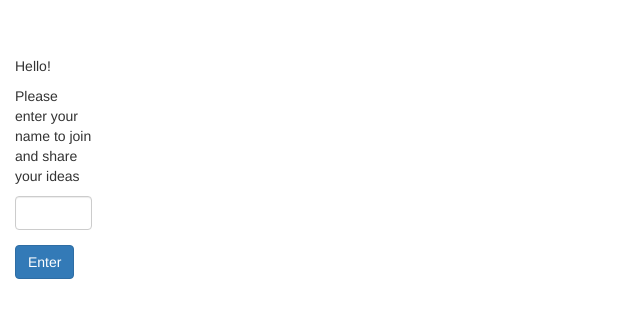
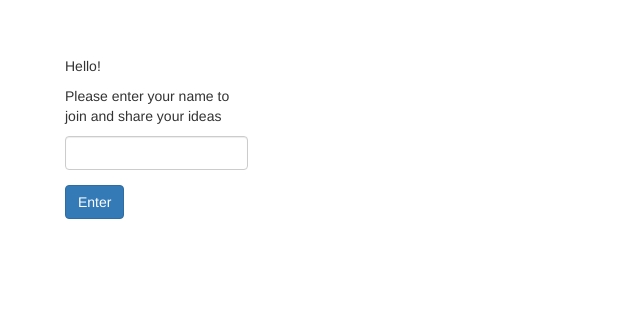
Before and after one commit to ngshuhan/discussion-board, a website: page client/index.html in a window 1280 px wide. Shown: the part 144-462 px from the top of the page, without its empty margins (0-640 px from the left). Drawn offline with nearby package versions, Linux system fonts and the light colour scheme; some packages are replaced by stand-ins of ours; no server answers; a script that the page names is missing.

Commit message:
fixed margin

```diff
--- a/client/partials/user.html
+++ b/client/partials/user.html
@@ -1,5 +1,5 @@
 <div ng-controller="userController">
-	<div class="row col-sm-1" style="margin:200px 0px 0px auto;">
+	<div class="row col-sm-2" style="margin:200px 0px 0px 50px;">
 		<p>Hello!</p>
 		<p>Please enter your name to join and share your ideas</p>
 		<form class="form">
```
